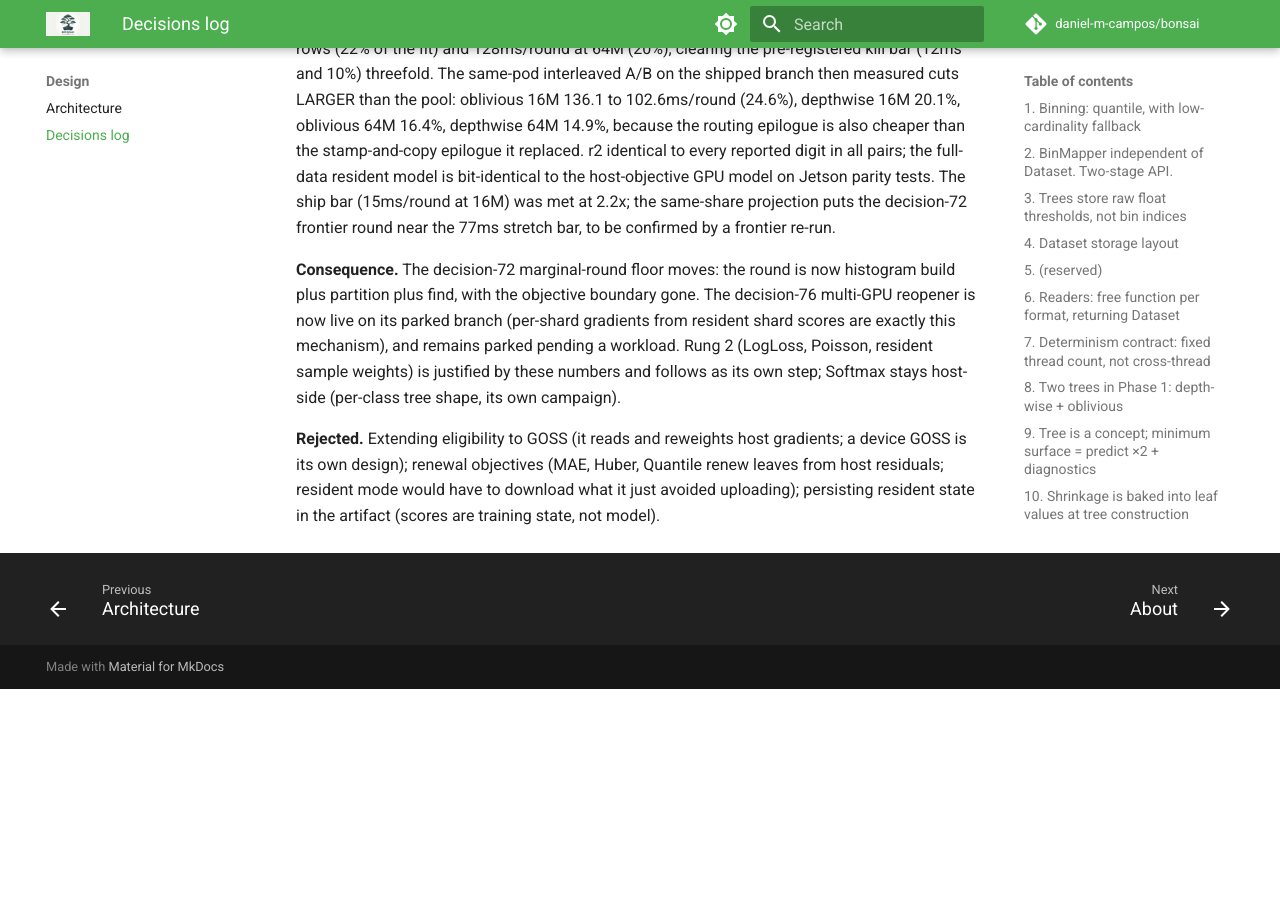
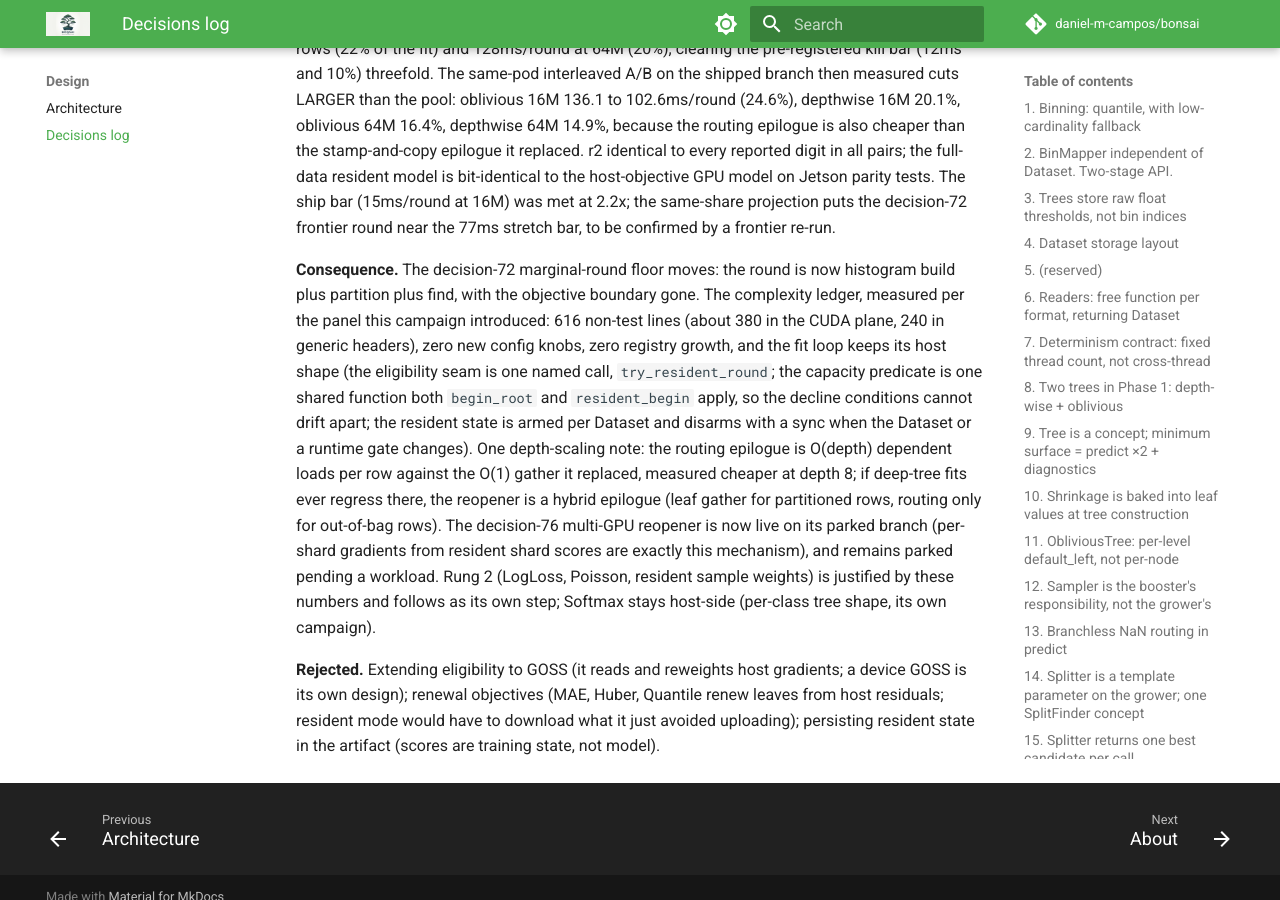
Before and after one commit to daniel-m-campos/bonsai, an MkDocs documentation site: the page built from docs/decisions.md, in a window 1280 px wide and 900 px high, scrolled down 54108 px. Built offline with MkDocs 1.6.1 and Material for MkDocs 9.7.7, drawn with Linux system fonts in a browser that asks for light colours; comment, search, counter and statistics services are not loaded; before the commit the page ends 54797 px from its top, so only the background shows below that.

Commit message:
refactor(booster): design-review pass on the resident seam
One shared capacity predicate (hist_budget_ok) for begin_root and
resident_begin so the decline conditions cannot drift apart; the
resident state arms per Dataset and disarms with a sync when the
Dataset or a runtime gate changes; the eligibility block moves out of
update_one_iter into try_resident_round (fit-loop cyclomatic complexity
back to its host shape); the grower forwarding dedupes into shared
engine_resident_begin/end helpers; decision 77 gains the complexity
ledger and the depth-scaling reopener.

Claude-Session: https://claude.ai/code/session_01SfgWZ7ftZV7aJJh87NXR72

```diff
--- a/docs/decisions.md
+++ b/docs/decisions.md
@@ -1035,6 +1035,6 @@ That reframed the question from kernel speed to the whole **accuracy-vs-time fro
 
 **Evidence (rung 0 priced, rung 1 measured; `benchmarks/resident-objective-2026-07.md`).** The instrument-first price list on existing counters put the reachable pool at 35.9ms/round at 16M rows (22% of the fit) and 128ms/round at 64M (20%), clearing the pre-registered kill bar (12ms and 10%) threefold. The same-pod interleaved A/B on the shipped branch then measured cuts LARGER than the pool: oblivious 16M 136.1 to 102.6ms/round (24.6%), depthwise 16M 20.1%, oblivious 64M 16.4%, depthwise 64M 14.9%, because the routing epilogue is also cheaper than the stamp-and-copy epilogue it replaced. r2 identical to every reported digit in all pairs; the full-data resident model is bit-identical to the host-objective GPU model on Jetson parity tests. The ship bar (15ms/round at 16M) was met at 2.2x; the same-share projection puts the decision-72 frontier round near the 77ms stretch bar, to be confirmed by a frontier re-run.
 
-**Consequence.** The decision-72 marginal-round floor moves: the round is now histogram build plus partition plus find, with the objective boundary gone. The decision-76 multi-GPU reopener is now live on its parked branch (per-shard gradients from resident shard scores are exactly this mechanism), and remains parked pending a workload. Rung 2 (LogLoss, Poisson, resident sample weights) is justified by these numbers and follows as its own step; Softmax stays host-side (per-class tree shape, its own campaign).
+**Consequence.** The decision-72 marginal-round floor moves: the round is now histogram build plus partition plus find, with the objective boundary gone. The complexity ledger, measured per the panel this campaign introduced: 616 non-test lines (about 380 in the CUDA plane, 240 in generic headers), zero new config knobs, zero registry growth, and the fit loop keeps its host shape (the eligibility seam is one named call, `try_resident_round`; the capacity predicate is one shared function both `begin_root` and `resident_begin` apply, so the decline conditions cannot drift apart; the resident state is armed per Dataset and disarms with a sync when the Dataset or a runtime gate changes). One depth-scaling note: the routing epilogue is O(depth) dependent loads per row against the O(1) gather it replaced, measured cheaper at depth 8; if deep-tree fits ever regress there, the reopener is a hybrid epilogue (leaf gather for partitioned rows, routing only for out-of-bag rows). The decision-76 multi-GPU reopener is now live on its parked branch (per-shard gradients from resident shard scores are exactly this mechanism), and remains parked pending a workload. Rung 2 (LogLoss, Poisson, resident sample weights) is justified by these numbers and follows as its own step; Softmax stays host-side (per-class tree shape, its own campaign).
 
 **Rejected.** Extending eligibility to GOSS (it reads and reweights host gradients; a device GOSS is its own design); renewal objectives (MAE, Huber, Quantile renew leaves from host residuals; resident mode would have to download what it just avoided uploading); persisting resident state in the artifact (scores are training state, not model).
```
Also changed, not shown: 4 other files.
